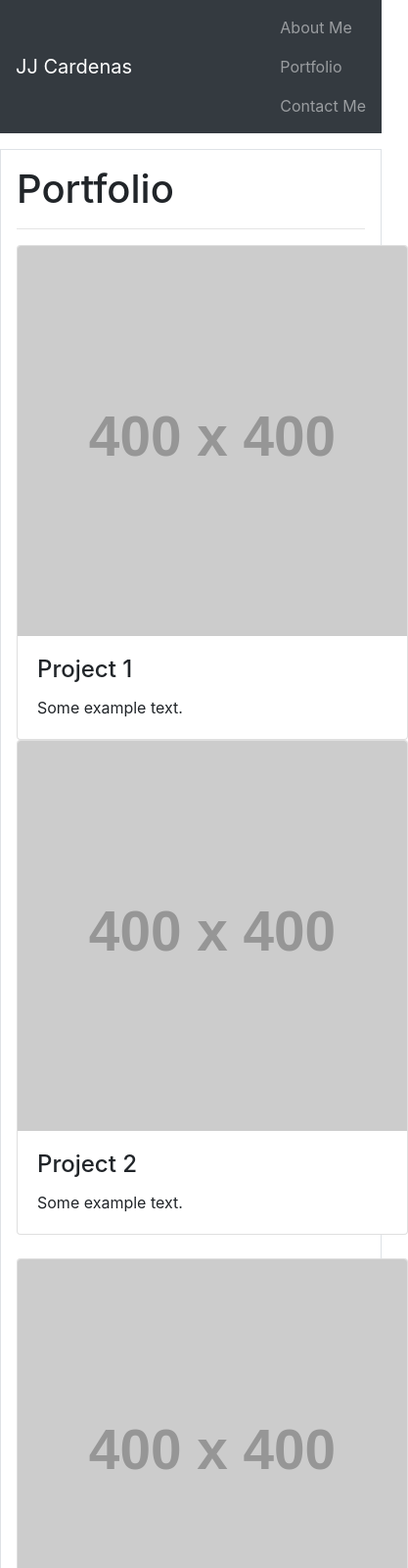
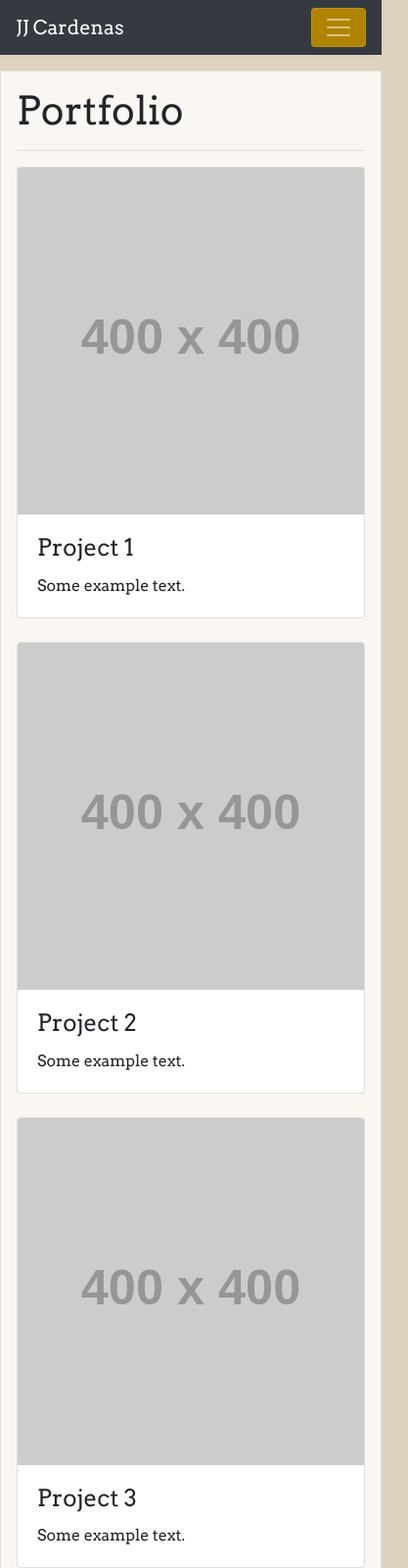
Before and after one commit to cardeens/portfoliohomework2, a plain HTML site: page portfolio.html in a window 390 px wide. Shown: the top 1600 px of the page at 98% size, 417 px wide, since content can reach past the window. Drawn offline with nearby package versions, Linux system fonts and the light colour scheme; placeholder pictures from the web are drawn by us.

Commit message:
esnured mobile responsiveness, added hamburger menu in navbar for small screens, added final content, updated README, added CSS with color scheme and other minor formatting

```diff
--- a/portfolio.html
+++ b/portfolio.html
@@ -2,22 +2,30 @@
 <html lang="en-us">
 
 <head>
-
   <meta charset="UTF-8">
-        <!-- Code for responsiveness? Might need to use break points -->
   <meta name="viewport" content="width=device-width, initial-scale=1, shrink-to-fit=no">
 
   <title>Contact Me</title>
 
   <!-- Bootstrap CSS -->
   <link rel="stylesheet" href="https://stackpath.bootstrapcdn.com/bootstrap/4.4.1/css/bootstrap.min.css" integrity="sha384-Vkoo8x4CGsO3+Hhxv8T/Q5PaXtkKtu6ug5TOeNV6gBiFeWPGFN9MuhOf23Q9Ifjh" crossorigin="anonymous">
+  <!-- My CSS  -->
+  <link rel="stylesheet" href="style.css">
+  <!-- Arvo font  -->
+  <link href="https://fonts.googleapis.com/css?family=Arvo&display=swap" rel="stylesheet">
 </head>
 
 <body>
 
+  <!-- Navigation Bar (with hamburger menu ) -->
   <nav class="navbar navbar-expand-sm bg-dark navbar-dark">
-        <a class="navbar-brand" href="#">JJ Cardenas</a>
-        <ul class="navbar-nav">
+    <a class="navbar-brand" href="index.html">JJ Cardenas</a>
+    <button class="navbar-toggler" type="button" data-toggle="collapse" data-target="#navbarSupportedContent"
+    aria-controls="navbarSupportedContent" aria-expanded="false" aria-label="Toggle navigation">
+    <span class="navbar-toggler-icon"></span>
+    </button>
+    <div class="collapse navbar-collapse" id="navbarSupportedContent">
+      <ul class="navbar-nav navbar-right">
         <li class="nav-item">
           <a class="nav-link" href="index.html">About Me</a>
         </li>
@@ -28,23 +36,26 @@
           <a class="nav-link" href="contact.html">Contact Me</a>
         </li>
       </ul>
+    </div>
   </nav>
 
+  <!-- Portfolio container  -->
   <div class="container p-3 my-3 border">
     <h1>Portfolio</h1>
     <hr>
     <div class="row">
-            <div class="col-lg-6">
-                <div class="card" style="width:400px">
+      <div class="col-lg-6 col-12">
+        <div class="card jjcard">
           <img class="card-img-top" src="http://placehold.it/400x400" alt="Card image">
           <div class="card-body">
             <h4 class="card-title">Project 1</h4>
             <p class="card-text">Some example text.</p>
           </div>
         </div>
+        <br>
       </div>
-            <div class="col-lg-6">
-                <div class="card" style="width:400px">
+      <div class="col-lg-6 col-12">
+        <div class="card jjcard">
           <img class="card-img-top" src="http://placehold.it/400x400" alt="Card image">
           <div class="card-body">
             <h4 class="card-title">Project 2</h4>
@@ -53,19 +64,22 @@
         </div>
       </div>
     </div>
+
     <br>
+
     <div class="row">
-            <div class="col-lg-6">
-                <div class="card" style="width:400px">
+      <div class="col-lg-6 col-12">
+        <div class="card jjcard">
           <img class="card-img-top" src="http://placehold.it/400x400" alt="Card image">
           <div class="card-body">
             <h4 class="card-title">Project 3</h4>
             <p class="card-text">Some example text.</p>
           </div>
         </div>
+        <br>
       </div>
-            <div class="col-lg-6">
-                <div class="card" style="width:400px">
+      <div class="col-lg-6 col-12">
+        <div class="card jjcard">
           <img class="card-img-top" src="http://placehold.it/400x400" alt="Card image">
           <div class="card-body">
             <h4 class="card-title">Project 4</h4>
@@ -74,9 +88,12 @@
         </div>
       </div>
     </div>
+  </div>
 
-
-    </div>
+  <!-- JavaScript  -->
+  <script src="https://code.jquery.com/jquery-3.3.1.slim.min.js" integrity="sha384-q8i/X+965DzO0rT7abK41JStQIAqVgRVzpbzo5smXKp4YfRvH+8abtTE1Pi6jizo" crossorigin="anonymous"></script>
+  <script src="https://cdnjs.cloudflare.com/ajax/libs/popper.js/1.14.3/umd/popper.min.js" integrity="sha384-ZMP7rVo3mIykV+2+9J3UJ46jBk0WLaUAdn689aCwoqbBJiSnjAK/l8WvCWPIPm49" crossorigin="anonymous"></script>
+  <script src="https://stackpath.bootstrapcdn.com/bootstrap/4.1.3/js/bootstrap.min.js" integrity="sha384-ChfqqxuZUCnJSK3+MXmPNIyE6ZbWh2IMqE241rYiqJxyMiZ6OW/JmZQ5stwEULTy" crossorigin="anonymous"></script>
 
 </body>
 
--- /dev/null
+++ b/style.css
@@ -0,0 +1,33 @@
+body {
+    background-color: #ded1bd;
+    font-family: 'Arvo';
+}
+
+h1 {
+    font-weight: 30px;
+}
+
+.navbar-toggler {
+    background-color: #b08401;
+    color: #faf6f2;
+}
+
+.container {
+    background-color: #faf6f2;
+    margin-left: auto;
+    margin-right: auto;
+}
+
+.jjcard {
+    margin-top: 0;
+    margin-bottom: 0;
+    margin-right: auto;
+    margin-left: auto;
+}
+
+.jjimage {
+    margin-bottom: 10px;
+    margin-right: auto;
+    margin-left: auto;
+    text-align: center;
+}
```
Also changed, not shown: contact.html (+21 -5 lines), index.html (+32 -6 lines), headshot.jpg (added), 1 other file. Lines whose indentation alone changed are shown as unchanged.
